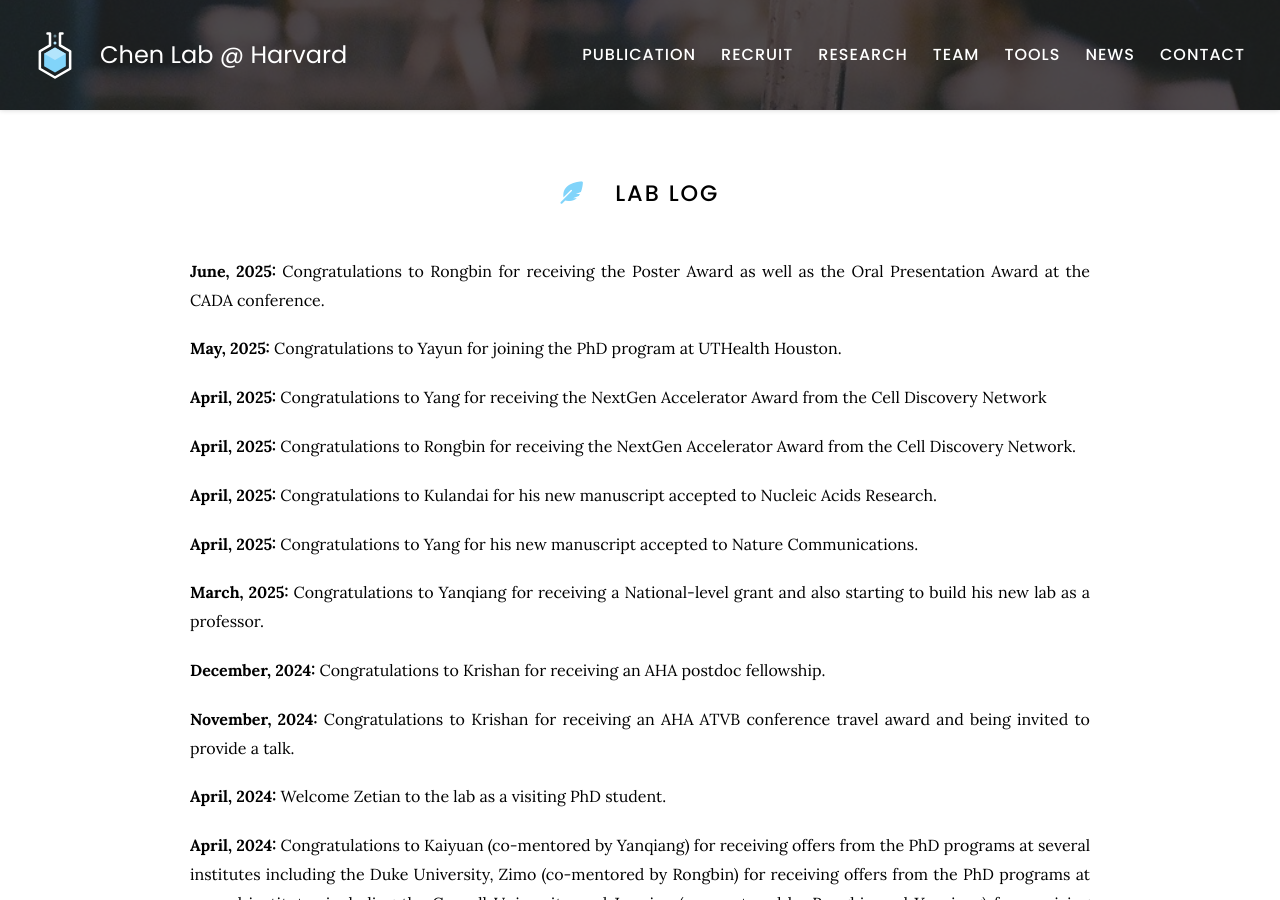
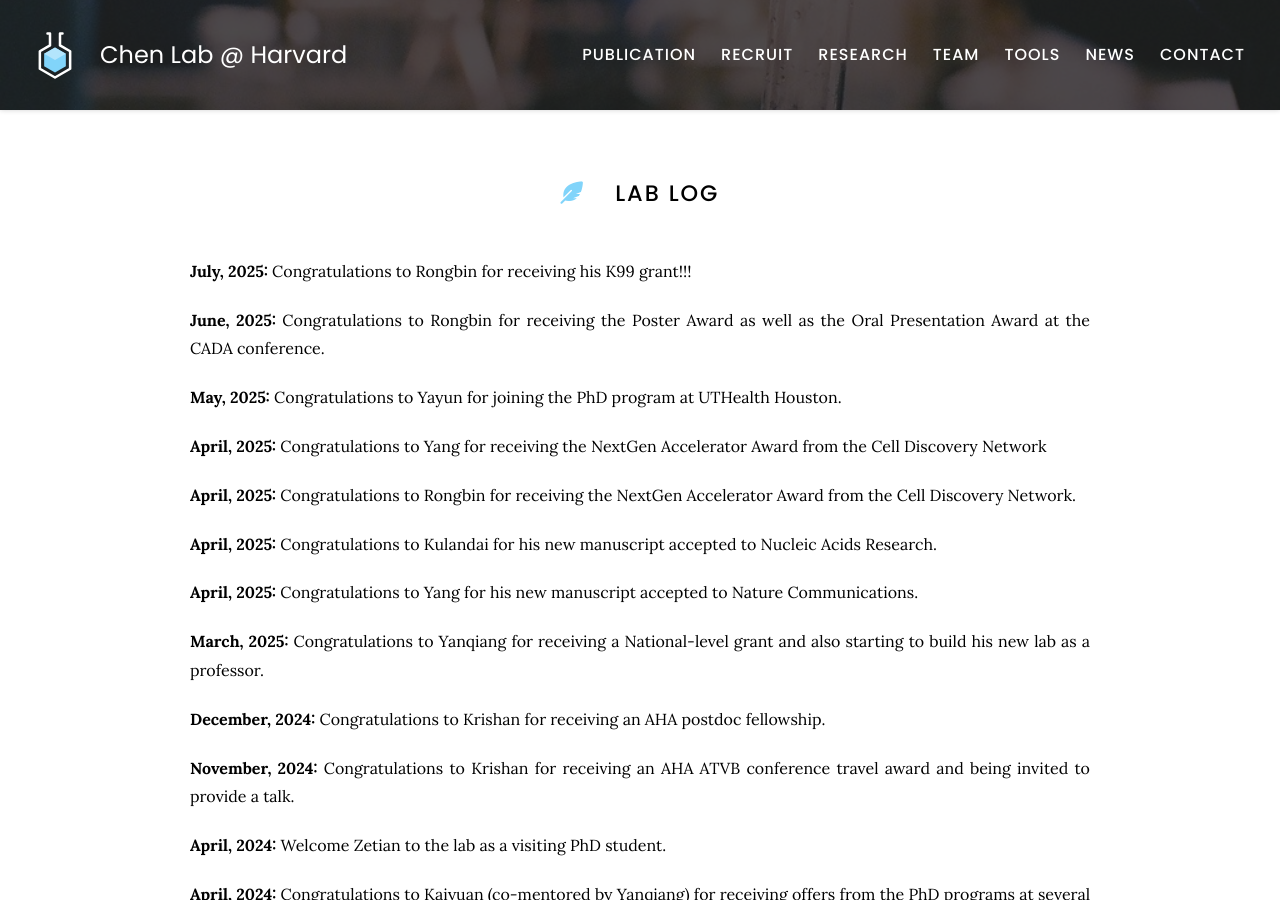
Before and after one commit to kaifuchenlab/kaifuchenlab.github.io, a Jekyll site: the page built from 7.news/index.md, in a window 1280 px wide and 900 px high. Built offline with Jekyll 4.4.1, drawn with Linux system fonts in a browser that asks for light colours.

Commit message:
Update index.md

```diff
--- a/7.news/index.md
+++ b/7.news/index.md
@@ -6,6 +6,9 @@ nav:
 ---
 
 # <i class="fas fa-feather-alt"></i> Lab log
+
+**July, 2025:**
+Congratulations to Rongbin for receiving his K99 grant!!!
 
 **June, 2025:**
 Congratulations to Rongbin for receiving the Poster Award as well as the Oral Presentation Award at the CADA conference.
```
